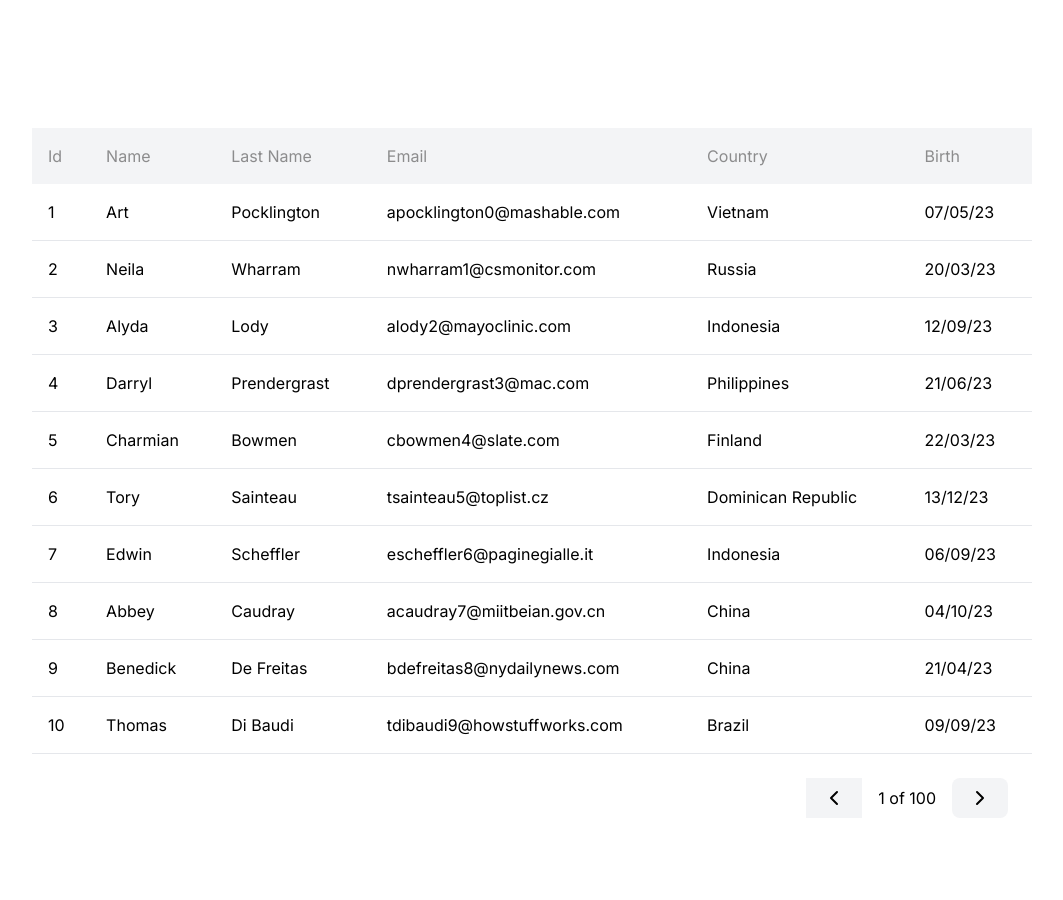
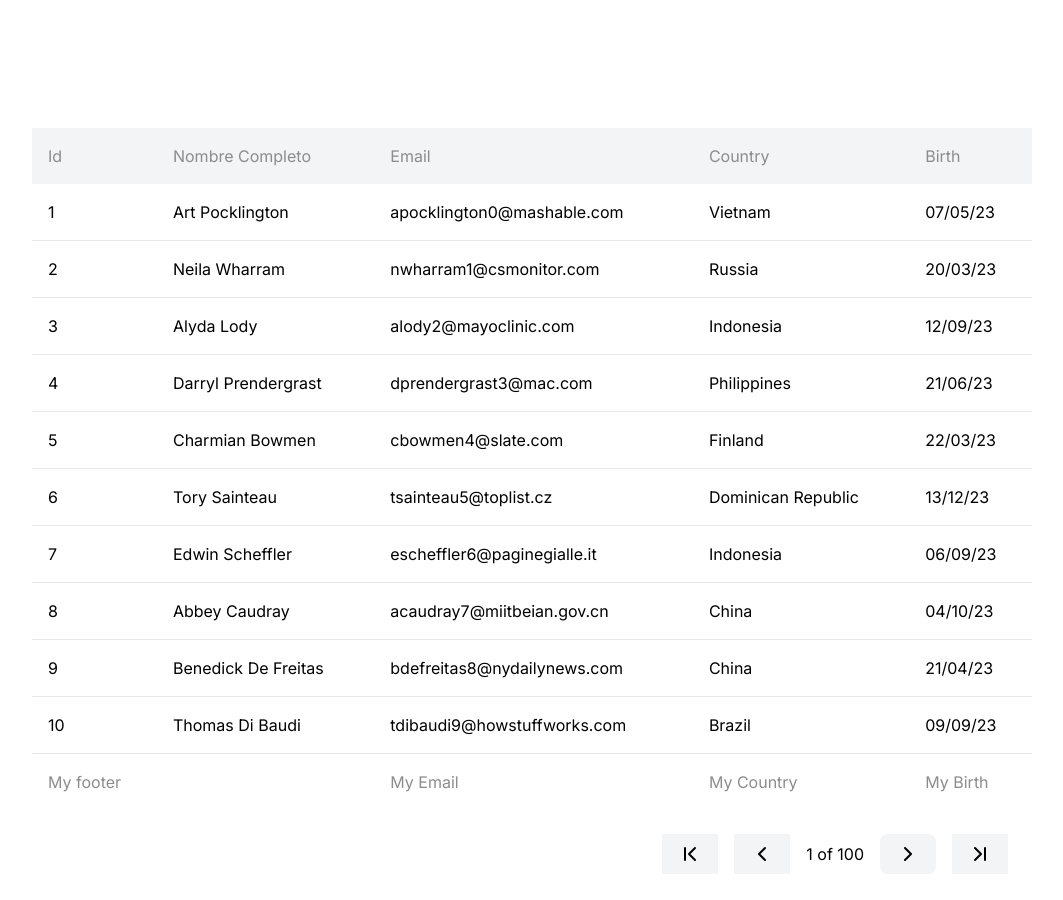
Before and after one commit to jesusrobot0/simple-table, a Next.js app: page / in a window 1280 px wide. Shown: the top 900 px of the page, without its empty margins (108-1171 px from the left). Built offline with nearby package versions, Linux system fonts and the light colour scheme.

Commit message:
Add the feature to go to the first and last page in the table pagination

```diff
--- a/src/components/table/Table.tsx
+++ b/src/components/table/Table.tsx
@@ -8,69 +8,99 @@ import {
   getPaginationRowModel,
   useReactTable,
 } from "@tanstack/react-table";
-import { ChevronLeft, ChevronRight } from "lucide-react";
-import data from "@/data/MOCK_DATA.json";
+import {
+  ChevronFirst,
+  ChevronLast,
+  ChevronLeft,
+  ChevronRight,
+} from "lucide-react";
+import users from "@/data/MOCK_DATA.json";
 import dayjs from "dayjs";
 import { User } from "@/interfaces";
 
-const users: User[] = data;
+const data: User[] = users;
 const columns: ColumnDef<User>[] = [
   {
-    header: "Id",
-    accessorKey: "id",
+    header: "Id", // Esto es lo que queremos mostrar en pantalla
+    accessorKey: "id", // Y esto otro es el key del objeto con el cual va a construir la columna
+    footer: "My footer", // Este es el footer de la columna
   },
+  // {
+  //   header: "Name",
+  //   accessorKey: "name",
+  //   footer: "My Name",
+  // },
+  // {
+  //   header: "Last Name",
+  //   accessorKey: "lastname",
+  //   footer: "My Last Name",
+  // },
+  // Podemos crear nuestras propias filas
   {
-    header: "Name",
-    accessorKey: "name",
-  },
-  {
-    header: "Last Name",
-    accessorKey: "lastname",
+    header: "Nombre Completo",
+    accessorFn: (row) => `${row.name} ${row.lastname}`,
   },
   {
     header: "Email",
     accessorKey: "email",
+    footer: "My Email",
   },
   {
     header: "Country",
     accessorKey: "country",
+    footer: "My Country",
   },
   {
     header: "Birth",
     accessorKey: "dateOfBirth",
-    cell: (info) => dayjs(info.row.getValue(info.column.id)).format("DD/MM/YY"),
+    cell: (info) => dayjs(info.row.getValue(info.column.id)).format("DD/MM/YY"), // Asi es como procesamos el dato de una celda antes de mostrarlo en pantalla
+    footer: "My Birth",
   },
 ];
 
 export function DataTable() {
   const [sorting, setSorting] = useState<any>({ sorting: [] });
 
+  // Configuración de la tabla
   const table = useReactTable({
-    data: users,
-    columns,
-    getCoreRowModel: getCoreRowModel(),
-    getPaginationRowModel: getPaginationRowModel(),
+    data, // Data que va a representar la tabla (FILAS)
+    columns, // Nombre de las columnas (HEADINGS)
+    getCoreRowModel: getCoreRowModel(), // Caracteristicas basicas para mostrar la tabla
+    getPaginationRowModel: getPaginationRowModel(), // Habilitar la paginación
     getSortedRowModel: getCoreRowModel(),
     state: { sorting },
     onSortingChange: setSorting,
   });
 
+  // Meéodos de la paginación
+  const handleFirstPage = () => {
+    table.setPageIndex(1);
+  };
+
   const handlePrevious = () => {
     table.previousPage();
   };
+
   const handleNext = () => {
     table.nextPage();
+  };
+
+  const handleLastPage = () => {
+    table.setPageIndex(table.getPageCount() - 1);
   };
 
   return (
     <div className="mb-44 flex flex-col">
       <table className="w-[1000px]">
         <thead>
+          {/* CONSTRUIMOS EL HEADER DE LA TABLA */}
           {table.getHeaderGroups().map((headerGroup) => (
             <tr key={headerGroup.id} className="text-[#8c8c8d] bg-[#f3f4f6]">
+              {/* Construimos los HEADINGS  */}
               {headerGroup.headers.map((header) => (
                 <th key={header.id} className="p-4 text-left font-normal">
                   {flexRender(
+                    // Por defecto lo de abajo 👇 devuelve un obj, es necesario esta funcion para renderizarlo como html
                     header.column.columnDef.header,
                     header.getContext()
                   )}
@@ -80,8 +110,10 @@ export function DataTable() {
           ))}
         </thead>
         <tbody>
+          {/* CONSTRUIMOS LA FILA */}
           {table.getRowModel().rows.map((row) => (
             <tr key={row.id}>
+              {/* LLENAMOS LAS CELDAS DE LA FILA */}
               {row.getVisibleCells().map((cell) => (
                 <td key={cell.id} className="p-4 border-b">
                   {flexRender(cell.column.columnDef.cell, cell.getContext())}
@@ -90,8 +122,28 @@ export function DataTable() {
             </tr>
           ))}
         </tbody>
+        <tfoot>
+          {table.getFooterGroups().map((footerGroup) => (
+            <tr key={footerGroup.id} className="text-[#8c8c8d]">
+              {footerGroup.headers.map((footer) => (
+                <th key={footer.id} className="p-4 text-left font-normal">
+                  {flexRender(
+                    footer.column.columnDef.footer,
+                    footer.getContext()
+                  )}
+                </th>
+              ))}
+            </tr>
+          ))}
+        </tfoot>
       </table>
       <div className="w-full p-6 flex items-center justify-end gap-4">
+        <button
+          className="py-2 px-4 flex items-center gap-3 ounded-lg bg-gray-100"
+          onClick={handleFirstPage}
+        >
+          <ChevronFirst />
+        </button>
         <button
           className="py-2 px-4 flex items-center gap-3 ounded-lg bg-gray-100"
           onClick={handlePrevious}
@@ -107,6 +159,12 @@ export function DataTable() {
         >
           <ChevronRight />
         </button>
+        <button
+          className="py-2 px-4 flex items-center gap-3 ounded-lg bg-gray-100"
+          onClick={handleLastPage}
+        >
+          <ChevronLast />
+        </button>
       </div>
     </div>
   );
```
